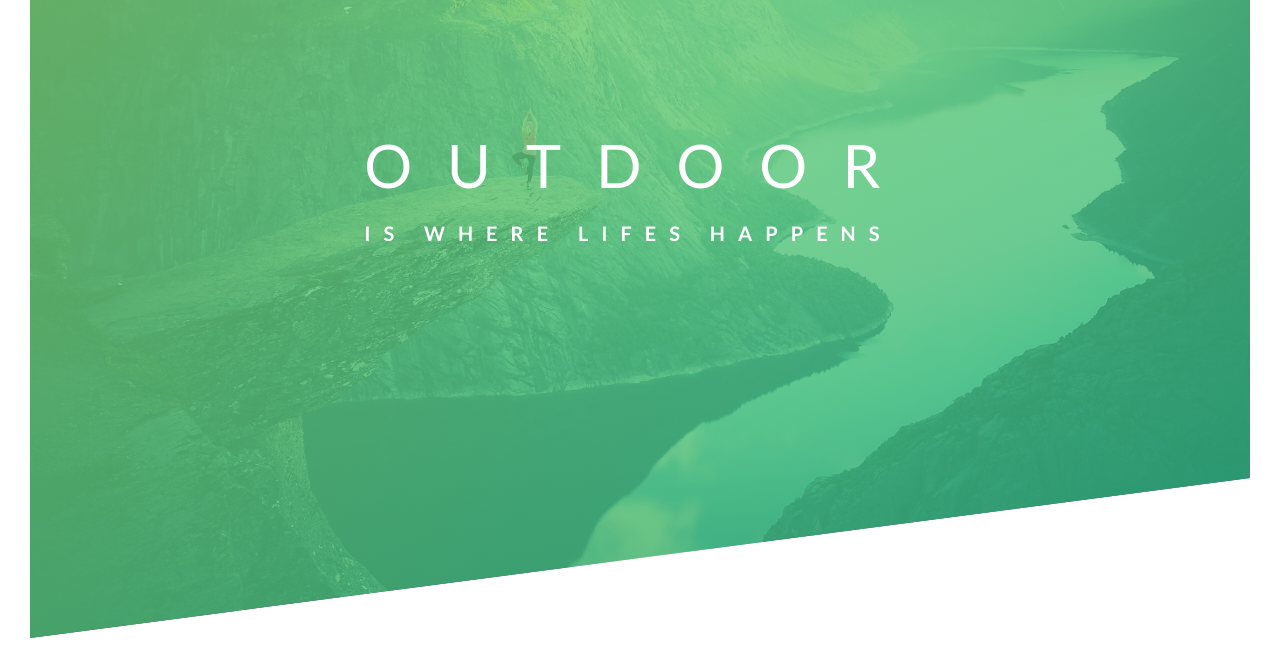
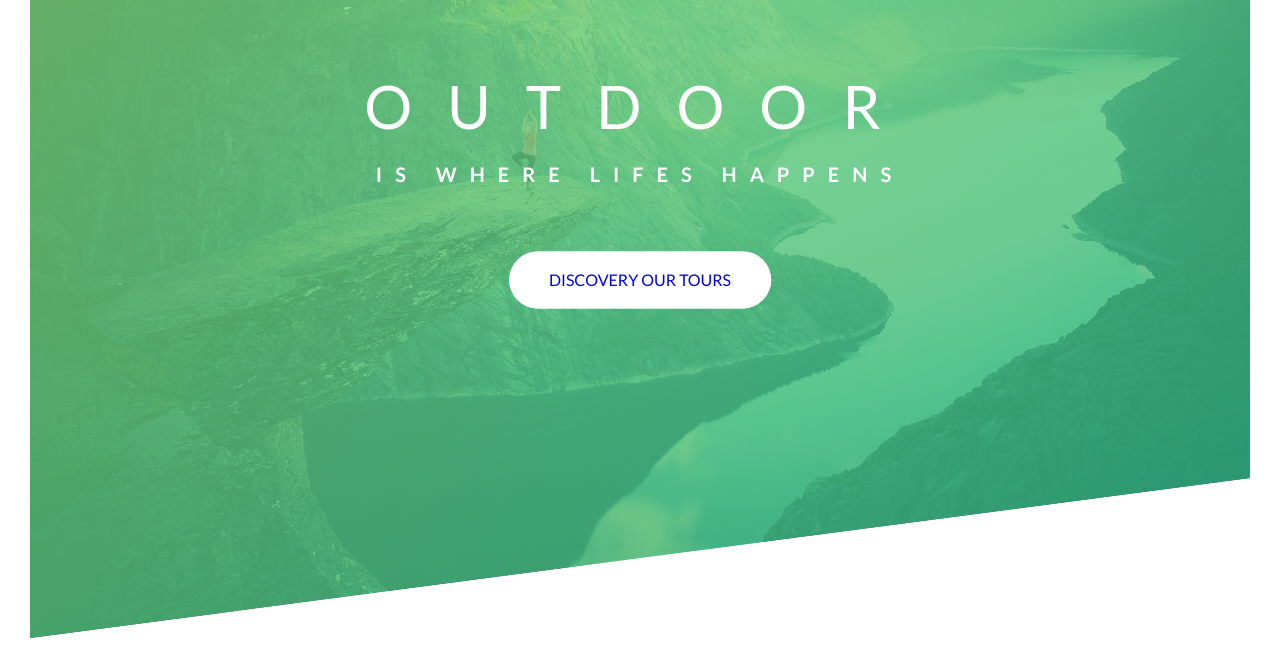
Before and after one commit to Nedalshamedu/Natours, a plain HTML site: page index.html in a window 1280 px wide. Shown: the part 152-820 px from the top of the page. Drawn offline with Linux system fonts and the light colour scheme.

Commit message:
Building an Animated Button

```diff
--- a/css/style.css
+++ b/css/style.css
@@ -49,11 +49,13 @@ body {
   top: 40%;
   left: 50%;
   transform: translate(-50%, -50%);
+  text-align: center;
 }
 
 .heading-primary {
   color: #fff;
   text-transform: uppercase;
+  margin-bottom: 60px;
 }
 
 .heading-primary-main {
@@ -105,3 +107,66 @@ body {
     transform: translateX(0);
   }
 }
+
+@keyframes moveInButton {
+  0% {
+    opacity: 0;
+    transform: translateY(30px);
+  }
+
+  100% {
+    opacity: 1;
+    transform: translateX(0);
+  }
+}
+
+.btn:link,
+.btn:visited {
+  text-transform: uppercase;
+  text-decoration: none;
+  padding: 15px 40px;
+  display: inline-block;
+  border-radius: 100px;
+  transition: all 0.2s;
+  position: relative;
+}
+
+.btn:hover {
+  transform: translateY(-3px);
+  box-shadow: 0 10px 20px rgba(0, 0, 0, 0.2);
+}
+.btn:active {
+  transform: translateY(-1px);
+  box-shadow: 0 5px 10px rgba(0, 0, 0, 0.2);
+}
+
+.btn-white {
+  background-color: #fff;
+}
+
+.btn::after {
+  content: "";
+  display: inline-block;
+  height: 100%;
+  width: 100%;
+  border-radius: 100px;
+  position: absolute;
+  top: 0;
+  left: 0;
+  z-index: -1;
+  transition: all 0.4s;
+}
+
+.btn:hover::after {
+  transform: scalex(1.4) scaleX(1.6);
+  opacity: 0;
+}
+
+.btn-white::after {
+  background-color: #fff;
+}
+
+.btn-animated {
+  animation: moveInButton 0.5s ease-out 0.75s;
+  animation-fill-mode: backwards;
+}
--- a/index.html
+++ b/index.html
@@ -21,6 +21,7 @@
           <span class="heading-primary-main">outdoor</span>
           <span class="heading-primary-sub">is where lifes happens</span>
         </h1>
+        <a href="#" class="btn btn-white btn-animated">Discovery Our tours</a>
       </div>
     </header>
   </body>
```
